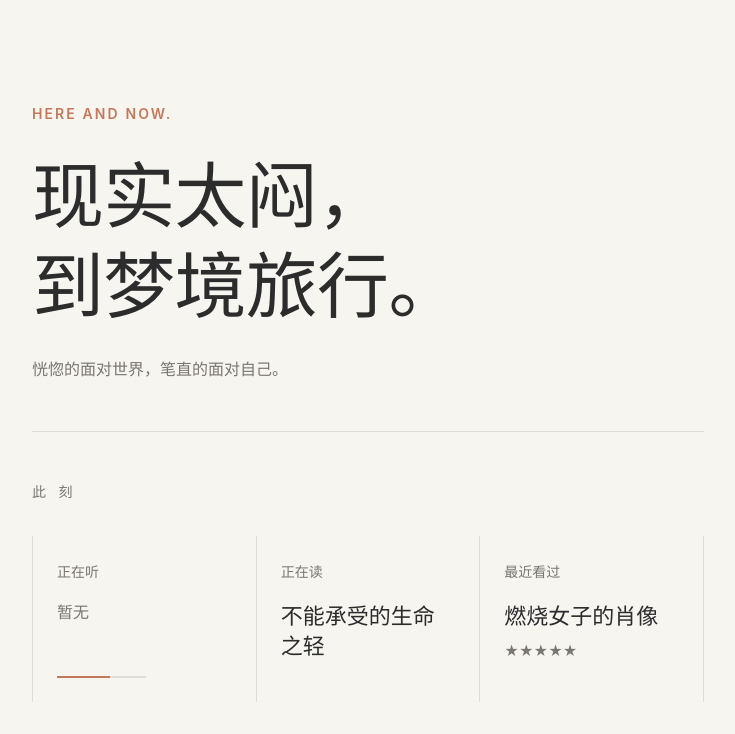
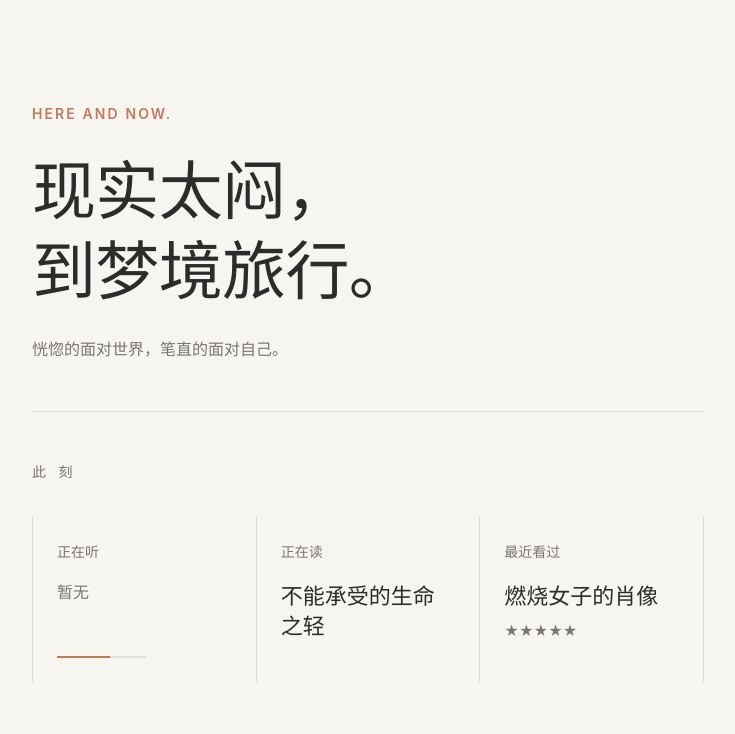
Before and after one commit to HerbigD/HerbigD.github.io, an Astro site: page / in a window 1280 px wide. Shown: the part 66-800 px from the top of the page, without its empty margins (272-1007 px from the left). Built offline with nearby package versions, Linux system fonts and the light colour scheme; Astro itself is replaced by a stand-in of ours.

Commit message:
change title font-size

```diff
--- a/src/styles/global.css
+++ b/src/styles/global.css
@@ -675,7 +675,7 @@ footer {
 }
 
 .hero-title {
-  font-size: clamp(2.8rem, 6vw, 4.5rem);
+  font-size: clamp(2.0rem, 6vw, 4.0rem);
   font-weight: 400;
   line-height: 1.25;
   color: var(--color-text);
```
